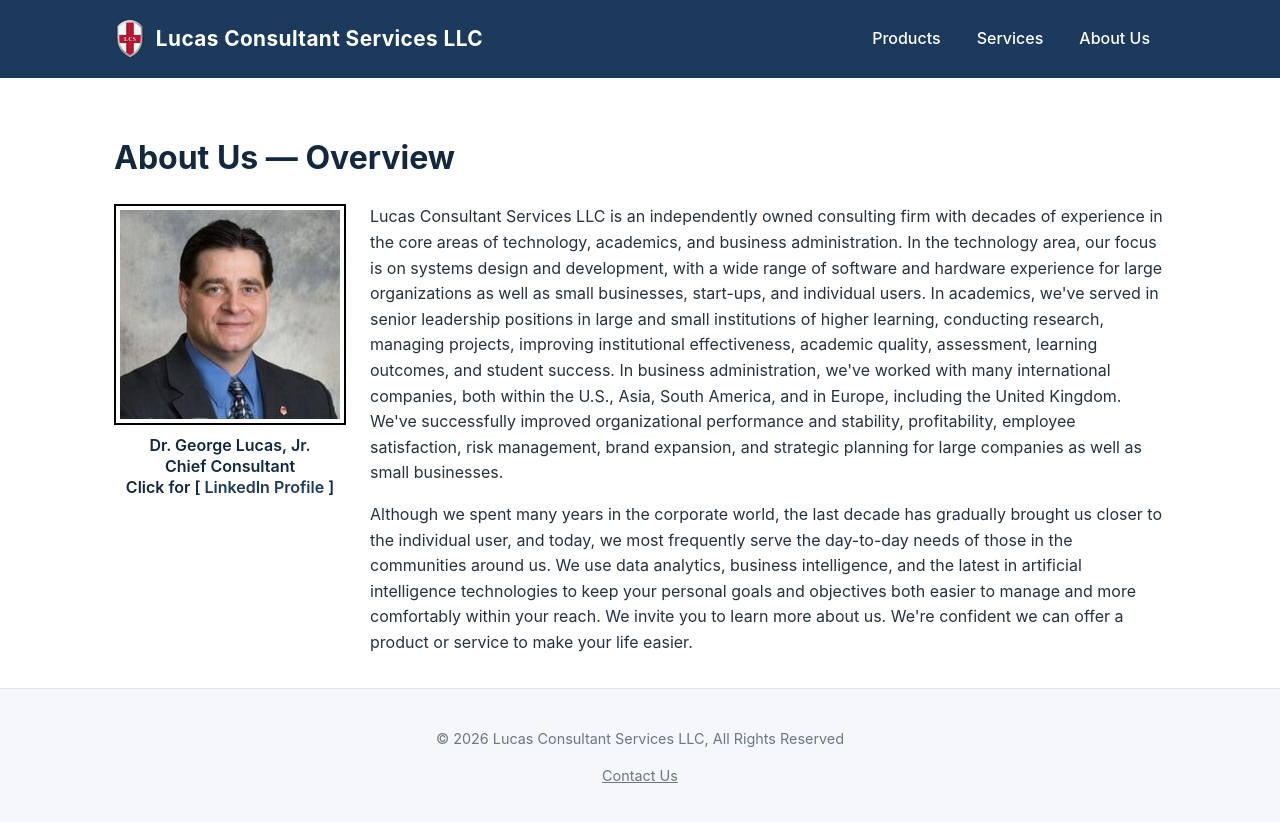
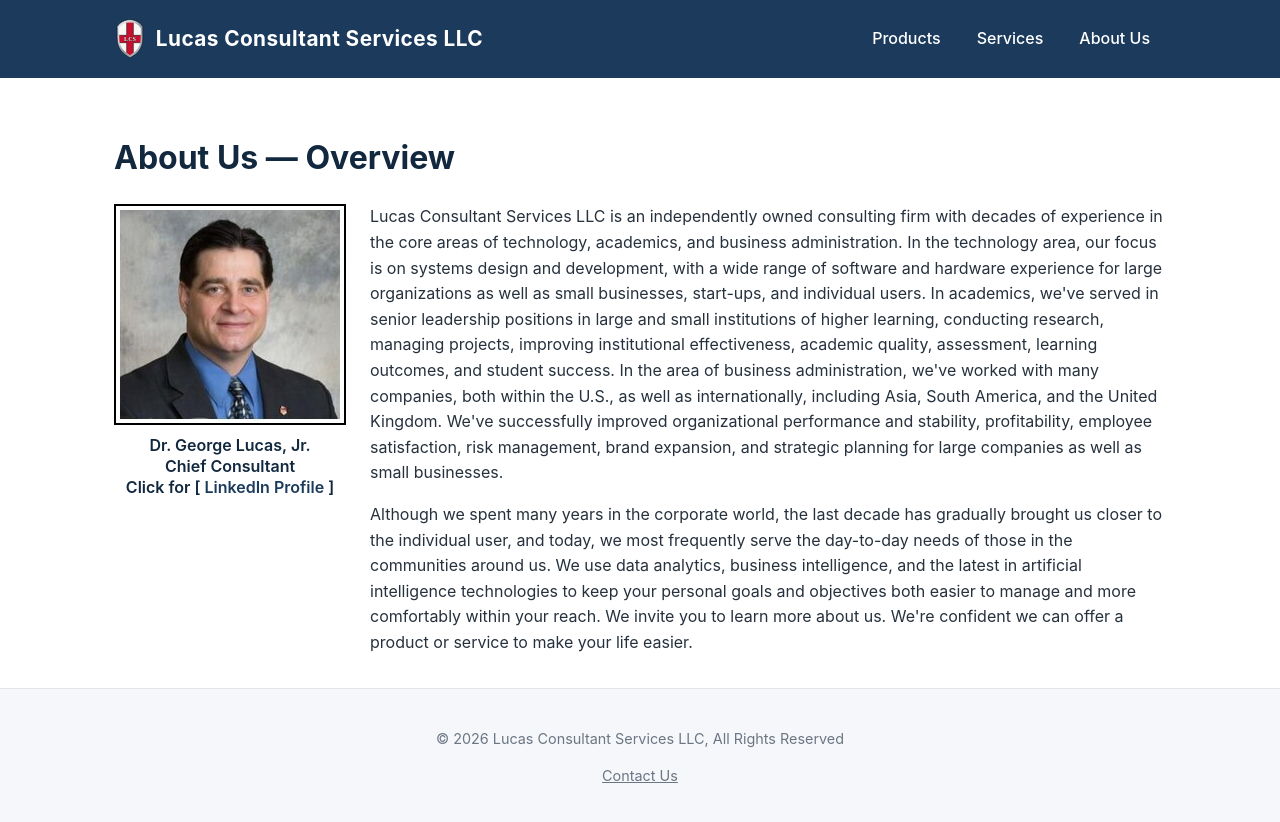
Before and after one commit to DrColorado/lucas-consulting-site, a Jekyll site: the page built from lucas-consulting-site/about/index.md, in a window 1280 px wide. Shown: the top 822 px of the page. Built offline with Jekyll 4.4.1, drawn with Linux system fonts in a browser that asks for light colours.

Commit message:
Update index.md

```diff
--- a/lucas-consulting-site/about/index.md
+++ b/lucas-consulting-site/about/index.md
@@ -13,7 +13,7 @@ permalink: /about/
 </div>
 
 <div class="about-text">
-<p>Lucas Consultant Services LLC is an independently owned consulting firm with decades of experience in the core areas of technology, academics, and business administration. In the technology area, our focus is on systems design and development, with a wide range of software and hardware experience for large organizations as well as small businesses, start-ups, and individual users. In academics, we've served in senior leadership positions in large and small institutions of higher learning, conducting research, managing projects, improving institutional effectiveness, academic quality, assessment, learning outcomes, and student success. In business administration, we've worked with many international companies, both within the U.S., Asia, South America, and in Europe, including the United Kingdom. We've successfully improved organizational performance and stability, profitability, employee satisfaction, risk management, brand expansion, and strategic planning for large companies as well as small businesses.</p>
+<p>Lucas Consultant Services LLC is an independently owned consulting firm with decades of experience in the core areas of technology, academics, and business administration. In the technology area, our focus is on systems design and development, with a wide range of software and hardware experience for large organizations as well as small businesses, start-ups, and individual users. In academics, we've served in senior leadership positions in large and small institutions of higher learning, conducting research, managing projects, improving institutional effectiveness, academic quality, assessment, learning outcomes, and student success. In the area of business administration, we've worked with many companies, both within the U.S., as well as internationally, including Asia, South America, and the United Kingdom. We've successfully improved organizational performance and stability, profitability, employee satisfaction, risk management, brand expansion, and strategic planning for large companies as well as small businesses.</p>
 
 <p>Although we spent many years in the corporate world, the last decade has gradually brought us closer to the individual user, and today, we most frequently serve the day-to-day needs of those in the communities around us. We use data analytics, business intelligence, and the latest in artificial intelligence technologies to keep your personal goals and objectives both easier to manage and more comfortably within your reach. We invite you to learn more about us. We're confident we can offer a product or service to make your life easier.</p>
 </div>
```
